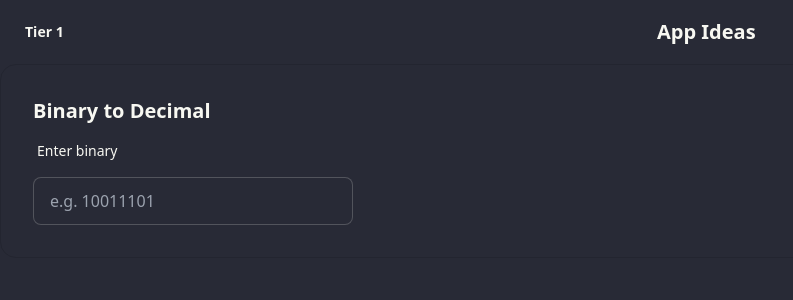
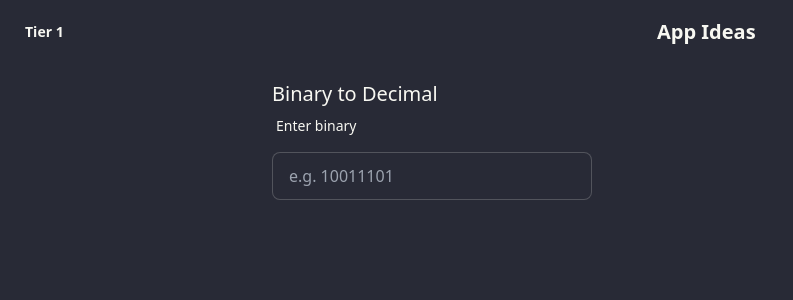
Before and after one commit to AndyCormack/app-ideas, a SvelteKit app: page /tier-1/bin2dec in a window 1280 px wide. Shown: the top 300 px of the page, without its empty margins (0-793 px from the left). Built offline with nearby package versions, Linux system fonts and the light colour scheme.

Commit message:
style: tidy up layout and extra page fluff

```diff
--- a/src/routes/+layout.svelte
+++ b/src/routes/+layout.svelte
@@ -20,4 +20,6 @@
   </div>
 </header>
 
+<main class="w-full max-w-screen-md mx-auto p-4">
 <slot />
+</main>
--- a/src/routes/tier-1/bin2dec/+page.svelte
+++ b/src/routes/tier-1/bin2dec/+page.svelte
@@ -16,9 +16,7 @@
   }
 </script>
 
-<div class="card card-bordered">
-  <div class="card-body">
-    <div class="card-title">Binary to Decimal</div>
+<div class="text-xl">Binary to Decimal</div>
 
 <label class="form-control gap-2 w-full max-w-xs">
   <div class="label">
@@ -48,5 +46,3 @@
 {#if binary && !error}
   <p>Result: {result}</p>
 {/if}
-  </div>
-</div>
```
Lines whose indentation alone changed are shown as unchanged.
